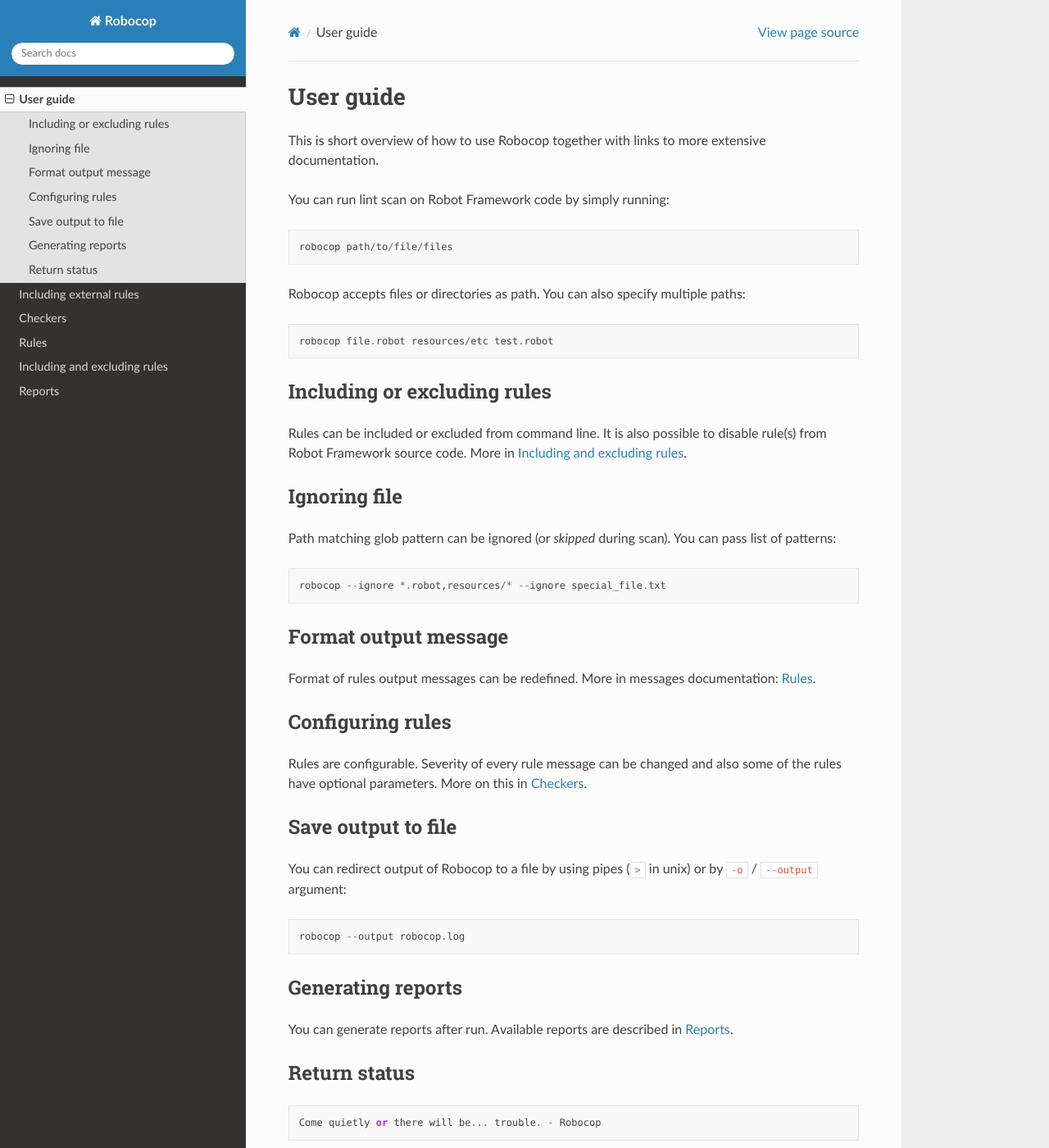
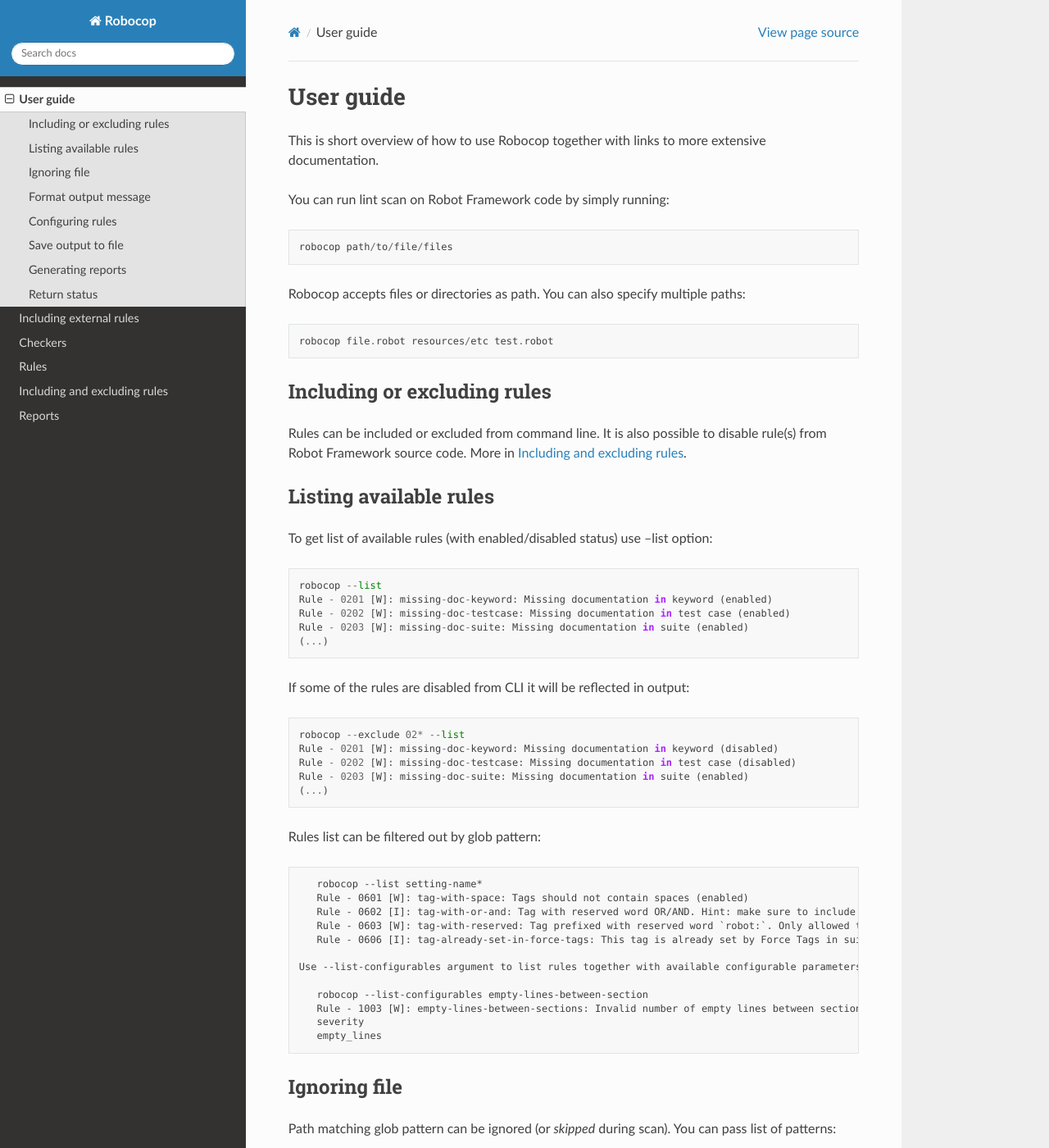
Before and after one commit to MarketSquare/robotframework-robocop, a Sphinx documentation site: the page built from docs/user_guide.rst, in a window 1280 px wide and 1400 px high. Shown: the whole window at 82% size. Built offline with Sphinx 7.4.7 and the Read the Docs theme 2.0.0, drawn with Linux system fonts in a browser that asks for light colours.

Commit message:
update docs

```diff
--- a/docs/user_guide.rst
+++ b/docs/user_guide.rst
@@ -15,6 +15,39 @@
 
 Rules can be included or excluded from command line. It is also possible to disable rule(s) from Robot Framework
 source code. More in :ref:`including-rules`.
+
+Listing available rules
+-----------------------
+To get list of available rules (with enabled/disabled status) use --list option::
+
+    robocop --list
+    Rule - 0201 [W]: missing-doc-keyword: Missing documentation in keyword (enabled)
+    Rule - 0202 [W]: missing-doc-testcase: Missing documentation in test case (enabled)
+    Rule - 0203 [W]: missing-doc-suite: Missing documentation in suite (enabled)
+    (...)
+
+If some of the rules are disabled from CLI it will be reflected in output::
+
+    robocop --exclude 02* --list
+    Rule - 0201 [W]: missing-doc-keyword: Missing documentation in keyword (disabled)
+    Rule - 0202 [W]: missing-doc-testcase: Missing documentation in test case (disabled)
+    Rule - 0203 [W]: missing-doc-suite: Missing documentation in suite (enabled)
+    (...)
+
+Rules list can be filtered out by glob pattern::
+
+    robocop --list setting-name*
+    Rule - 0601 [W]: tag-with-space: Tags should not contain spaces (enabled)
+    Rule - 0602 [I]: tag-with-or-and: Tag with reserved word OR/AND. Hint: make sure to include this tag using lowercase name to avoid issues (enabled)
+    Rule - 0603 [W]: tag-with-reserved: Tag prefixed with reserved word `robot:`. Only allowed tag with this prefix is robot:no-dry-run (enabled)
+    Rule - 0606 [I]: tag-already-set-in-force-tags: This tag is already set by Force Tags in suite settings (enabled)
+
+ Use --list-configurables argument to list rules together with available configurable parameters. Optional pattern argument is also supported::
+
+    robocop --list-configurables empty-lines-between-section
+    Rule - 1003 [W]: empty-lines-between-sections: Invalid number of empty lines between sections (%d/%d) (enabled). Available configurable(s) for this rule:
+    severity
+    empty_lines
 
 Ignoring file
 -------------
```
